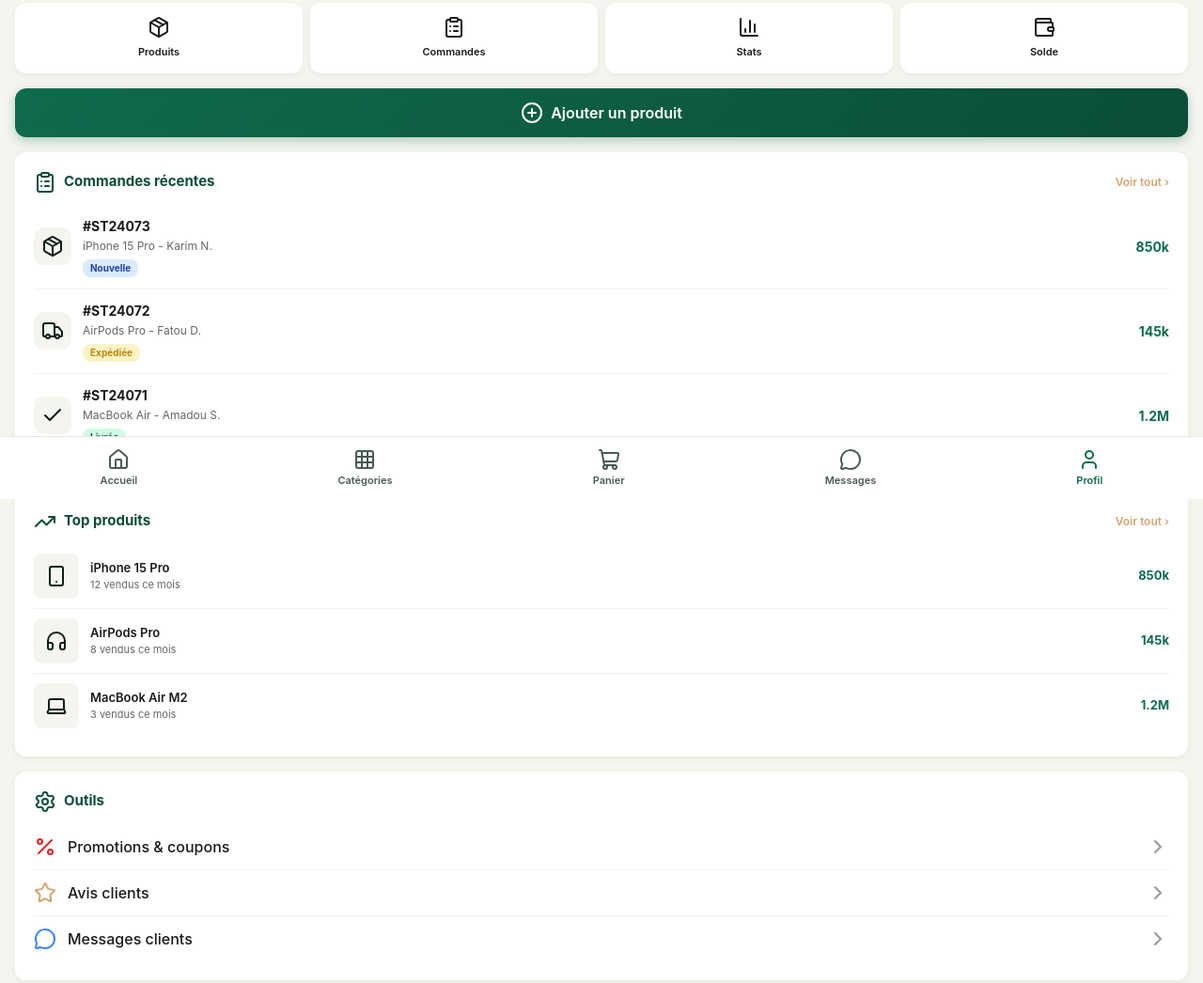
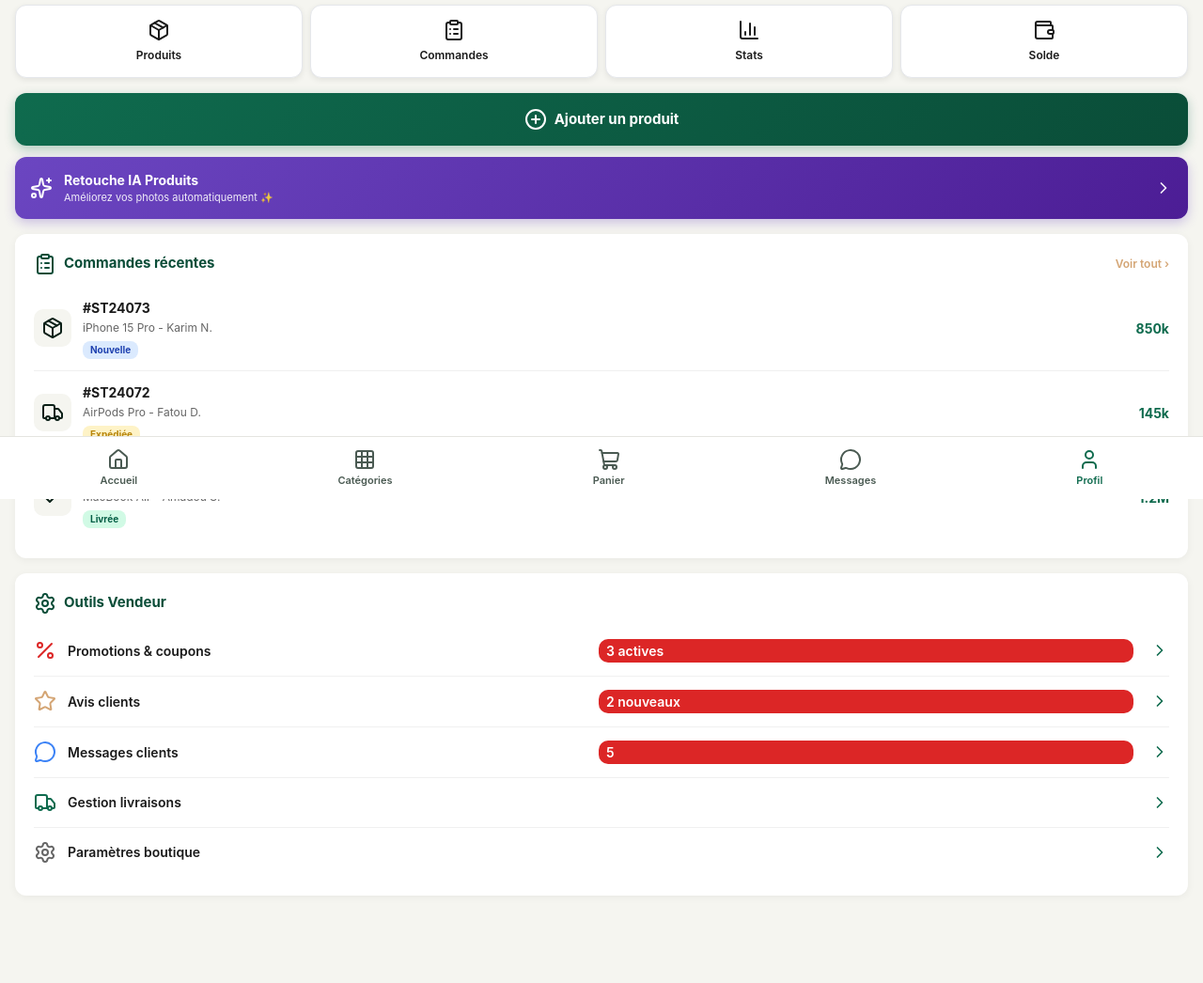
Before and after one commit to sen-ecosystem/Sen-landing-hub, a plain HTML site: page sentew-app/vendeur.html in a window 1280 px wide. Shown: the part 269-1315 px from the top of the page at 94% size. Drawn offline with nearby package versions, Linux system fonts and the light colour scheme.

Commit message:
Update vendeur.html

```diff
--- a/sentew-app/vendeur.html
+++ b/sentew-app/vendeur.html
@@ -4,7 +4,7 @@
 <meta charset="UTF-8">
 <meta name="viewport" content="width=device-width, initial-scale=1.0">
 <title>Espace Vendeur - SEN TEW</title>
-<link rel="stylesheet" href="css/app.css?v=51">
+<link rel="stylesheet" href="css/app.css?v=52">
 <script src="https://unpkg.com/lucide@latest"></script>
 <style>
   body{background:#f5f5f0;margin:0;font-family:-apple-system,sans-serif;padding-bottom:80px;}
@@ -16,20 +16,35 @@
   .boutique-info{display:flex;align-items:center;gap:12px;position:relative;z-index:1;}
   .boutique-logo{width:56px;height:56px;border-radius:12px;background:rgba(255,255,255,0.25);display:flex;align-items:center;justify-content:center;border:2px solid rgba(255,255,255,0.4);}
   .boutique-logo i{width:28px;height:28px;color:#fff;}
-  .boutique-name{font-size:20px;font-weight:800;color:#fff;margin:0;}
-  .boutique-status{display:inline-flex;align-items:center;gap:4px;background:rgba(255,255,255,0.25);padding:3px 10px;border-radius:12px;font-size:11px;font-weight:600;margin-top:4px;color:#fff;}
+  .boutique-name{font-size:20px;font-weight:800;color:#fff;margin:0;text-shadow:0 2px 4px rgba(0,0,0,0.2);}
+  .boutique-status{display:inline-flex;align-items:center;gap:4px;background:rgba(255,255,255,0.95);padding:4px 10px;border-radius:12px;font-size:11px;font-weight:600;margin-top:4px;color:#0f6b4e;}
+
   .stats-grid{display:grid;grid-template-columns:repeat(3,1fr);gap:8px;padding:16px;margin-top:-20px;position:relative;z-index:2;}
   .stat{background:#fff;padding:14px 8px;border-radius:12px;text-align:center;box-shadow:0 4px 12px rgba(0,0,0,0.08);}
   .stat .val{font-size:20px;font-weight:800;color:#0f6b4e;}
   .stat .lbl{font-size:11px;color:#666;margin-top:4px;}
+
+  /* ACTIONS RAPIDES - clairement cliquables */
   .quick-actions{display:grid;grid-template-columns:repeat(4,1fr);gap:8px;padding:0 16px 16px;}
-  .qa{background:#fff;padding:14px 8px;border-radius:12px;text-align:center;text-decoration:none;color:#1a1a1a;box-shadow:0 2px 6px rgba(0,0,0,0.05);}
-  .qa i{width:24px;height:24px;color:#0f6b4e;margin-bottom:6px;}
-  .qa .label{font-size:11px;font-weight:600;}
+  .qa{background:#fff;padding:14px 6px;border-radius:12px;text-align:center;text-decoration:none;color:#1a1a1a;box-shadow:0 2px 6px rgba(0,0,0,0.08);border:1.5px solid #e5e7eb;transition:all 0.2s;cursor:pointer;display:flex;flex-direction:column;align-items:center;gap:6px;}
+  .qa:active{transform:scale(0.95);background:#f5f5f0;border-color:#0f6b4e;}
+  .qa i{width:26px;height:26px;color:#0f6b4e;}
+  .qa .label{font-size:12px;font-weight:600;color:#1a1a1a;}
+
+  /* CTA Ajouter produit */
+  .cta-add{background:linear-gradient(135deg,#0f6b4e,#0a4d38);color:#fff;padding:16px;border-radius:12px;margin:0 16px 12px;text-align:center;text-decoration:none;display:flex;align-items:center;justify-content:center;gap:8px;font-weight:700;box-shadow:0 4px 12px rgba(15,107,78,0.3);font-size:15px;}
+
+  /* CTA Retouche IA - NOUVEAU */
+  .cta-ia{background:linear-gradient(135deg,#6b46c1,#4c1d95);color:#fff;padding:14px 16px;border-radius:12px;margin:0 16px 16px;text-decoration:none;display:flex;align-items:center;gap:12px;box-shadow:0 4px 12px rgba(107,70,193,0.3);}
+  .cta-ia i{width:28px;height:28px;color:#fff;flex-shrink:0;}
+  .cta-ia .title{font-weight:700;font-size:14px;color:#fff;}
+  .cta-ia .sub{font-size:11px;opacity:0.9;color:#fff;}
+
   .section{background:#fff;margin:0 16px 16px;padding:20px;border-radius:12px;box-shadow:0 2px 8px rgba(0,0,0,0.05);}
   .section h3{color:#0f6b4e;margin:0 0 12px;font-size:15px;display:flex;align-items:center;gap:8px;}
   .section h3 .more{margin-left:auto;font-size:12px;color:#d4a574;font-weight:600;text-decoration:none;}
-  .cmd-item{display:flex;align-items:center;gap:12px;padding:12px 0;border-bottom:1px solid #f0f0f0;}
+
+  .cmd-item{display:flex;align-items:center;gap:12px;padding:12px 0;border-bottom:1px solid #f0f0f0;text-decoration:none;color:inherit;}
   .cmd-item:last-child{border-bottom:none;}
   .cmd-icon{width:40px;height:40px;border-radius:10px;background:#f5f5f0;display:flex;align-items:center;justify-content:center;flex-shrink:0;}
   .cmd-icon i{color:#0f6b4e;width:22px;height:22px;}
@@ -41,15 +56,16 @@
   .b-new{background:#dbeafe;color:#1e40af;}
   .b-ship{background:#fef3c7;color:#b8860b;}
   .b-done{background:#d1fae5;color:#065f46;}
-  .product-row{display:flex;align-items:center;gap:12px;padding:10px 0;border-bottom:1px solid #f0f0f0;}
-  .product-row:last-child{border-bottom:none;}
-  .product-thumb{width:48px;height:48px;border-radius:8px;background:#f5f5f0;display:flex;align-items:center;justify-content:center;flex-shrink:0;}
-  .product-thumb i{color:#d4a574;}
-  .product-info{flex:1;}
-  .product-info .name{font-weight:600;color:#1a1a1a;font-size:13px;}
-  .product-info .sold{font-size:11px;color:#666;}
-  .product-price{color:#0f6b4e;font-weight:700;font-size:13px;}
-  .cta-add{background:linear-gradient(135deg,#0f6b4e,#0a4d38);color:#fff;padding:14px;border-radius:12px;margin:0 16px 16px;text-align:center;text-decoration:none;display:flex;align-items:center;justify-content:center;gap:8px;font-weight:600;box-shadow:0 4px 12px rgba(15,107,78,0.3);}
+
+  /* OUTILS - cliquables visibles */
+  .tool-row{display:flex;align-items:center;gap:12px;padding:14px 0;border-bottom:1px solid #f0f0f0;text-decoration:none;color:#1a1a1a;cursor:pointer;}
+  .tool-row:last-child{border-bottom:none;}
+  .tool-row:active{background:#f5f5f0;}
+  .tool-row i:first-child{width:24px;height:24px;flex-shrink:0;}
+  .tool-row span{flex:1;font-weight:600;font-size:14px;}
+  .tool-row .arrow{color:#0f6b4e;width:20px;height:20px;}
+  .tool-badge{background:#dc2626;color:#fff;padding:2px 8px;border-radius:10px;font-size:10px;font-weight:700;margin-right:6px;}
+
   .bottom-nav{position:fixed;bottom:0;left:0;right:0;background:#fff;display:flex;justify-content:space-around;padding:8px 0;border-top:1px solid #e5e7eb;z-index:100;}
   .bottom-nav a{display:flex;flex-direction:column;align-items:center;gap:2px;text-decoration:none;color:#666;font-size:11px;padding:4px 8px;}
   .bottom-nav a.active{color:#0f6b4e;}
@@ -82,7 +98,7 @@
   <div class="stat"><div class="val">4.7★</div><div class="lbl">Note</div></div>
 </div>
 
-<!-- ACTIONS RAPIDES -->
+<!-- ACTIONS RAPIDES CLIQUABLES -->
 <div class="quick-actions">
   <a href="produits-vendeur.html" class="qa"><i data-lucide="package"></i><div class="label">Produits</div></a>
   <a href="commandes-vendeur.html" class="qa"><i data-lucide="clipboard-list"></i><div class="label">Commandes</div></a>
@@ -95,10 +111,20 @@
   <i data-lucide="plus-circle"></i> Ajouter un produit
 </a>
 
+<!-- RETOUCHE IA (NOUVEAU) -->
+<a href="retouche-ia.html" class="cta-ia">
+  <i data-lucide="sparkles"></i>
+  <div style="flex:1;">
+    <div class="title">Retouche IA Produits</div>
+    <div class="sub">Améliorez vos photos automatiquement ✨</div>
+  </div>
+  <i data-lucide="chevron-right" style="width:20px;height:20px;color:#fff;"></i>
+</a>
+
 <!-- COMMANDES RÉCENTES -->
 <div class="section">
   <h3><i data-lucide="clipboard-list"></i> Commandes récentes <a href="commandes-vendeur.html" class="more">Voir tout ›</a></h3>
-  <div class="cmd-item">
+  <a href="commande-detail.html?id=ST24073" class="cmd-item">
     <div class="cmd-icon"><i data-lucide="package"></i></div>
     <div class="cmd-info">
       <div class="num">#ST24073</div>
@@ -106,8 +132,8 @@
       <span class="cmd-badge b-new">Nouvelle</span>
     </div>
     <div class="cmd-price">850k</div>
-  </div>
-  <div class="cmd-item">
+  </a>
+  <a href="commande-detail.html?id=ST24072" class="cmd-item">
     <div class="cmd-icon"><i data-lucide="truck"></i></div>
     <div class="cmd-info">
       <div class="num">#ST24072</div>
@@ -115,8 +141,8 @@
       <span class="cmd-badge b-ship">Expédiée</span>
     </div>
     <div class="cmd-price">145k</div>
-  </div>
-  <div class="cmd-item">
+  </a>
+  <a href="commande-detail.html?id=ST24071" class="cmd-item">
     <div class="cmd-icon"><i data-lucide="check"></i></div>
     <div class="cmd-info">
       <div class="num">#ST24071</div>
@@ -124,49 +150,39 @@
       <span class="cmd-badge b-done">Livrée</span>
     </div>
     <div class="cmd-price">1.2M</div>
-  </div>
+  </a>
 </div>
 
-<!-- TOP PRODUITS -->
+<!-- OUTILS - BIEN VISIBLES -->
 <div class="section">
-  <h3><i data-lucide="trending-up"></i> Top produits <a href="produits-vendeur.html" class="more">Voir tout ›</a></h3>
-  <div class="product-row">
-    <div class="product-thumb"><i data-lucide="smartphone"></i></div>
-    <div class="product-info">
-      <div class="name">iPhone 15 Pro</div>
-      <div class="sold">12 vendus ce mois</div>
-    </div>
-    <div class="product-price">850k</div>
-  </div>
-  <div class="product-row">
-    <div class="product-thumb"><i data-lucide="headphones"></i></div>
-    <div class="product-info">
-      <div class="name">AirPods Pro</div>
-      <div class="sold">8 vendus ce mois</div>
-    </div>
-    <div class="product-price">145k</div>
-  </div>
-  <div class="product-row">
-    <div class="product-thumb"><i data-lucide="laptop"></i></div>
-    <div class="product-info">
-      <div class="name">MacBook Air M2</div>
-      <div class="sold">3 vendus ce mois</div>
-    </div>
-    <div class="product-price">1.2M</div>
-  </div>
-</div>
-
-<!-- OUTILS -->
-<div class="section">
-  <h3><i data-lucide="settings"></i> Outils</h3>
-  <a href="promotions-vendeur.html" style="display:flex;align-items:center;gap:12px;padding:12px 0;border-bottom:1px solid #f0f0f0;text-decoration:none;color:#1a1a1a;">
-    <i data-lucide="percent" style="color:#dc2626;"></i><span style="flex:1;font-weight:500;">Promotions & coupons</span><i data-lucide="chevron-right" style="color:#999;"></i>
+  <h3><i data-lucide="settings"></i> Outils Vendeur</h3>
+  <a href="promotions-vendeur.html" class="tool-row">
+    <i data-lucide="percent" style="color:#dc2626;"></i>
+    <span>Promotions & coupons</span>
+    <span class="tool-badge">3 actives</span>
+    <i data-lucide="chevron-right" class="arrow"></i>
   </a>
-  <a href="avis-vendeur.html" style="display:flex;align-items:center;gap:12px;padding:12px 0;border-bottom:1px solid #f0f0f0;text-decoration:none;color:#1a1a1a;">
-    <i data-lucide="star" style="color:#d4a574;"></i><span style="flex:1;font-weight:500;">Avis clients</span><i data-lucide="chevron-right" style="color:#999;"></i>
+  <a href="avis-vendeur.html" class="tool-row">
+    <i data-lucide="star" style="color:#d4a574;"></i>
+    <span>Avis clients</span>
+    <span class="tool-badge">2 nouveaux</span>
+    <i data-lucide="chevron-right" class="arrow"></i>
   </a>
-  <a href="messages.html" style="display:flex;align-items:center;gap:12px;padding:12px 0;text-decoration:none;color:#1a1a1a;">
-    <i data-lucide="message-circle" style="color:#3b82f6;"></i><span style="flex:1;font-weight:500;">Messages clients</span><i data-lucide="chevron-right" style="color:#999;"></i>
+  <a href="messages.html" class="tool-row">
+    <i data-lucide="message-circle" style="color:#3b82f6;"></i>
+    <span>Messages clients</span>
+    <span class="tool-badge">5</span>
+    <i data-lucide="chevron-right" class="arrow"></i>
+  </a>
+  <a href="livraisons-vendeur.html" class="tool-row">
+    <i data-lucide="truck" style="color:#0f6b4e;"></i>
+    <span>Gestion livraisons</span>
+    <i data-lucide="chevron-right" class="arrow"></i>
+  </a>
+  <a href="parametres-boutique.html" class="tool-row">
+    <i data-lucide="settings" style="color:#666;"></i>
+    <span>Paramètres boutique</span>
+    <i data-lucide="chevron-right" class="arrow"></i>
   </a>
 </div>
 
```
